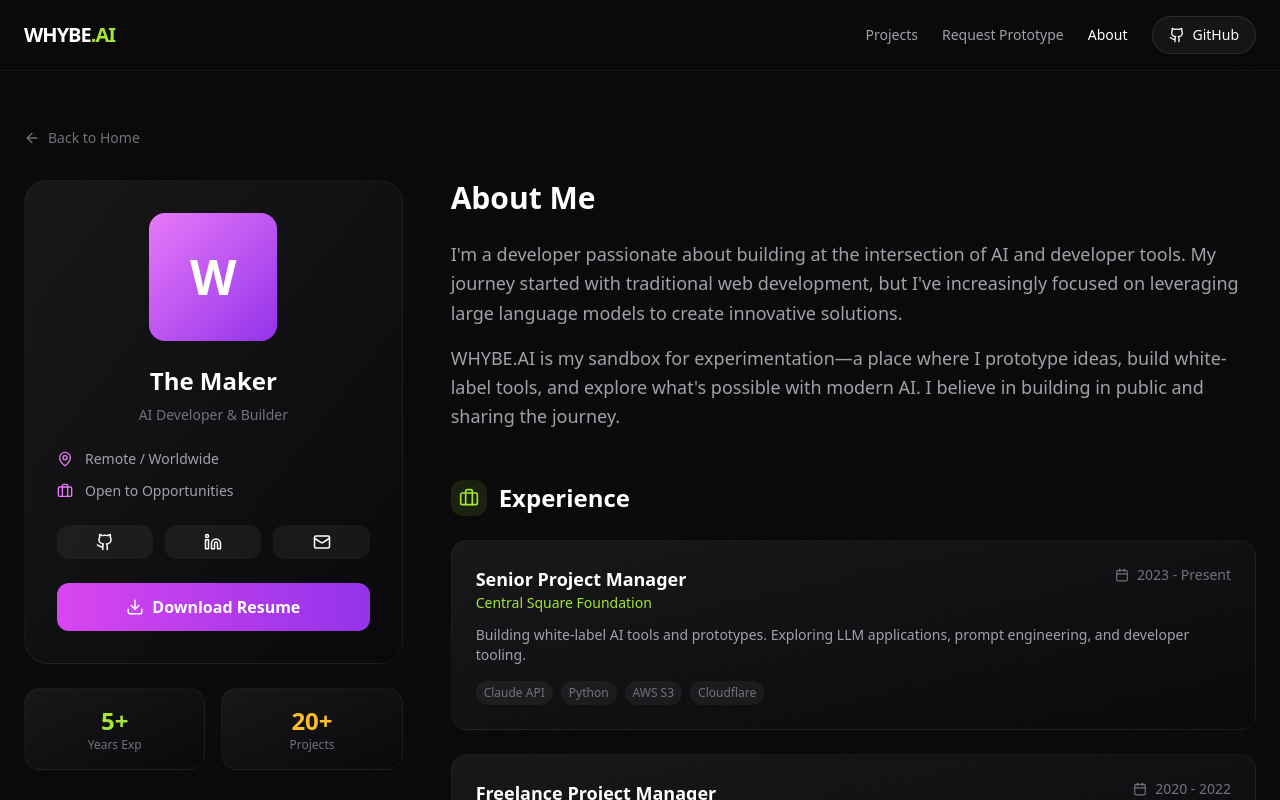
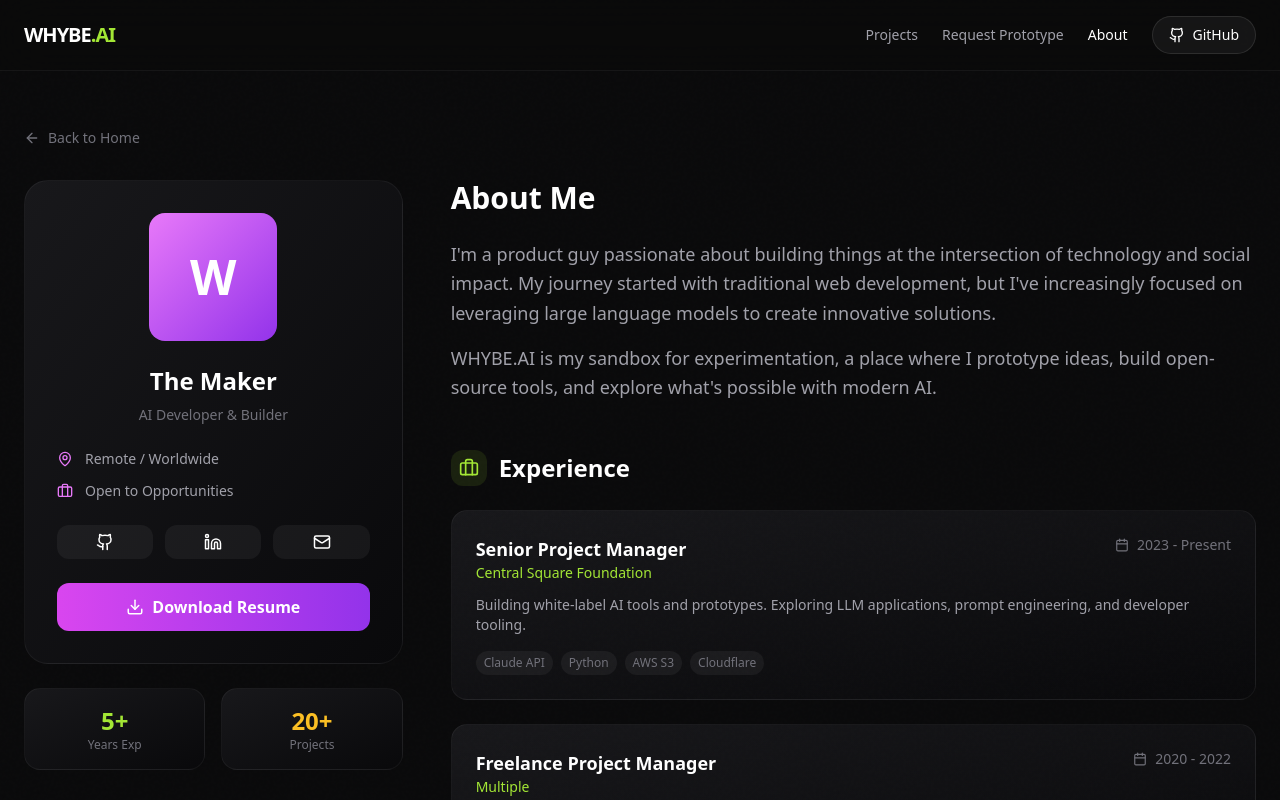
Before and after one commit to gordianknot-legacy/my-sandbox, a Next.js app: page /about in a window 1280 px wide. Shown: the top 800 px of the page. Built offline with nearby package versions, Linux system fonts and the light colour scheme.

Commit message:
Update about me

```diff
--- a/app/about/page.tsx
+++ b/app/about/page.tsx
@@ -163,14 +163,13 @@
                 <h2 className="text-3xl font-bold mb-6">About Me</h2>
                 <div className="prose prose-invert prose-zinc max-w-none">
                   <p className="text-lg text-zinc-400 leading-relaxed mb-4">
-                    I&apos;m a developer passionate about building at the intersection of AI and developer tools.
+                    I&apos;m a product guy passionate about building things at the intersection of technology and social impact.
                     My journey started with traditional web development, but I&apos;ve increasingly focused on
                     leveraging large language models to create innovative solutions.
                   </p>
                   <p className="text-lg text-zinc-400 leading-relaxed">
-                    WHYBE.AI is my sandbox for experimentation—a place where I prototype ideas, build
-                    white-label tools, and explore what&apos;s possible with modern AI. I believe in building
-                    in public and sharing the journey.
+                    WHYBE.AI is my sandbox for experimentation, a place where I prototype ideas, build
+                    open-source tools, and explore what&apos;s possible with modern AI.
                   </p>
                 </div>
               </section>
```
